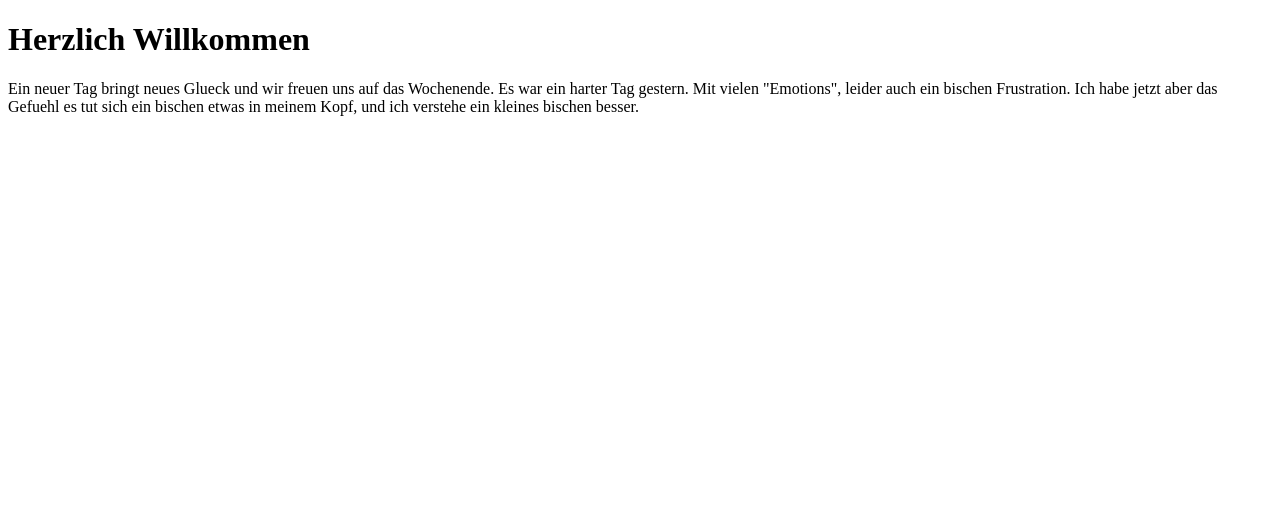
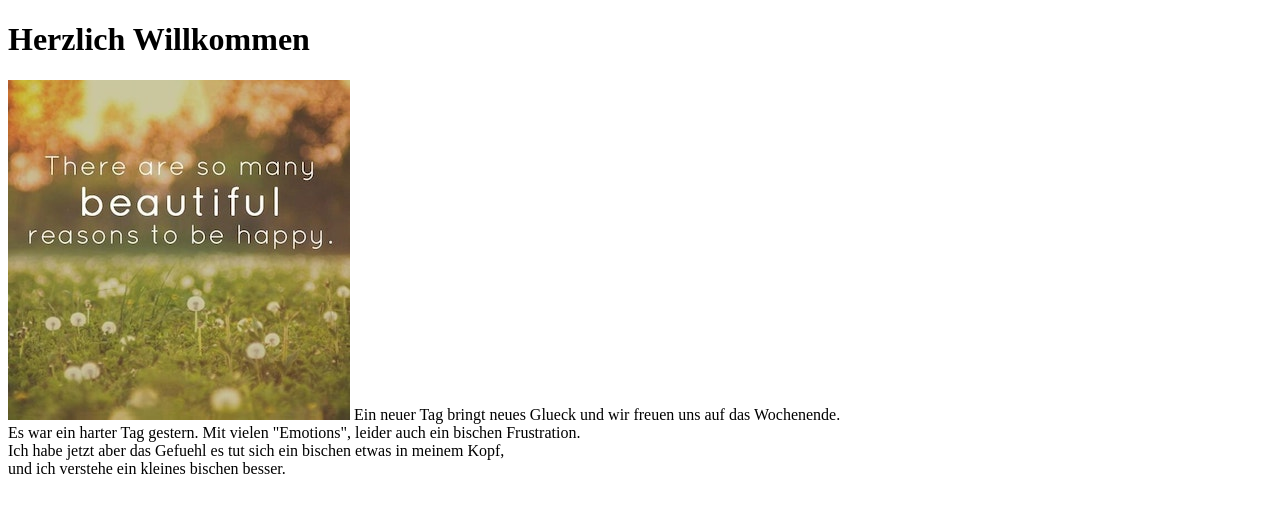
Before and after one commit to kerskil/kerstin.github.io, a plain HTML site: page index.html in a window 1280 px wide. Drawn offline with Linux system fonts and the light colour scheme.

Commit message:
add photo in html

```diff
--- a/index.html
+++ b/index.html
@@ -8,9 +8,12 @@
 
     <h1>Herzlich Willkommen</h1>
     <body>
-        Ein neuer Tag bringt neues Glueck und wir freuen uns auf das Wochenende.
-        Es war ein harter Tag gestern. Mit vielen "Emotions", leider auch ein bischen Frustration.
-        Ich habe jetzt aber das Gefuehl es tut sich ein bischen etwas in meinem Kopf, und ich verstehe ein kleines bischen besser.
+
+        <img src="kerstin.github.io/happy.jpg">
+        Ein neuer Tag bringt neues Glueck und wir freuen uns auf das Wochenende.<br>
+        Es war ein harter Tag gestern. Mit vielen "Emotions", leider auch ein bischen Frustration.<br>
+        Ich habe jetzt aber das Gefuehl es tut sich ein bischen etwas in meinem Kopf,<br>
+     und ich verstehe ein kleines bischen besser.
     </body>
 </head>
 
```
